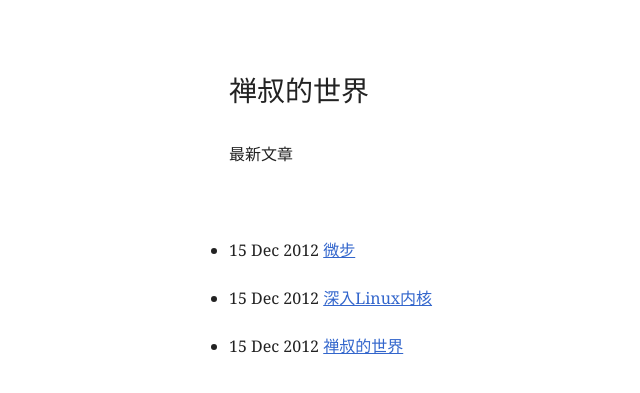
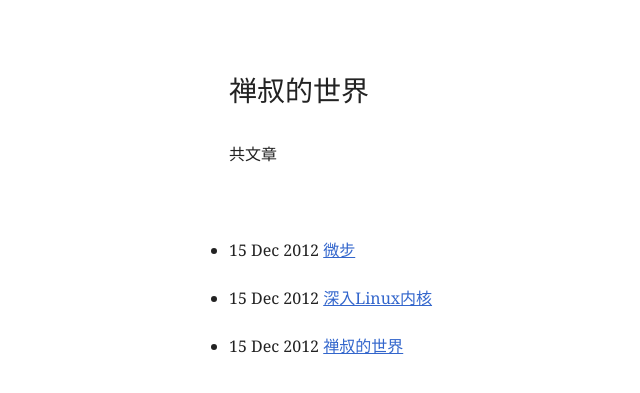
Before and after one commit to since1q80/me, a Jekyll site: the page built from index.html, in a window 1280 px wide. Shown: the top 393 px of the page, without its empty margins (91-731 px from the left). Built offline with Jekyll 4.4.1, drawn with Linux system fonts in a browser that asks for light colours; Markdown is read by kramdown in place of the engine named in the settings.

Commit message:
update index html

```diff
--- a/index.html
+++ b/index.html
@@ -4,7 +4,7 @@ title: 禅叔的世界
 ---
 
 　　<h2>{{ page.title }}</h2>
-　　<p>最新文章</p>
+　　<p>共{{ paginator.total_posts }}文章</p>
 　　<ul>
 　　　　{% for post in site.posts %}
 　　　　　　<li>{{ post.date | date_to_string }} <a href="{{ site.baseurl }}{{ post.url }}">{{ post.title }}</a></li>
```
